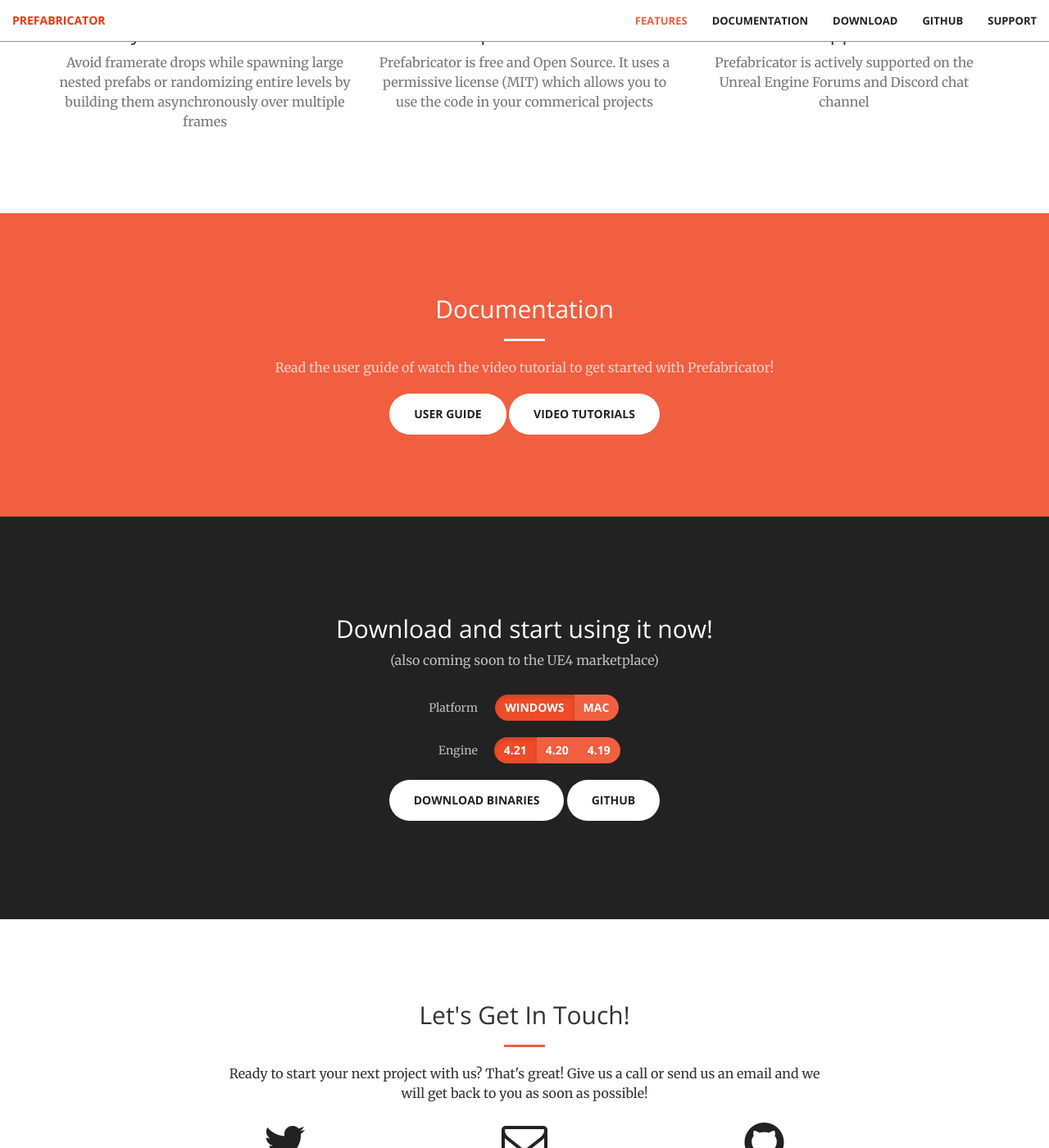
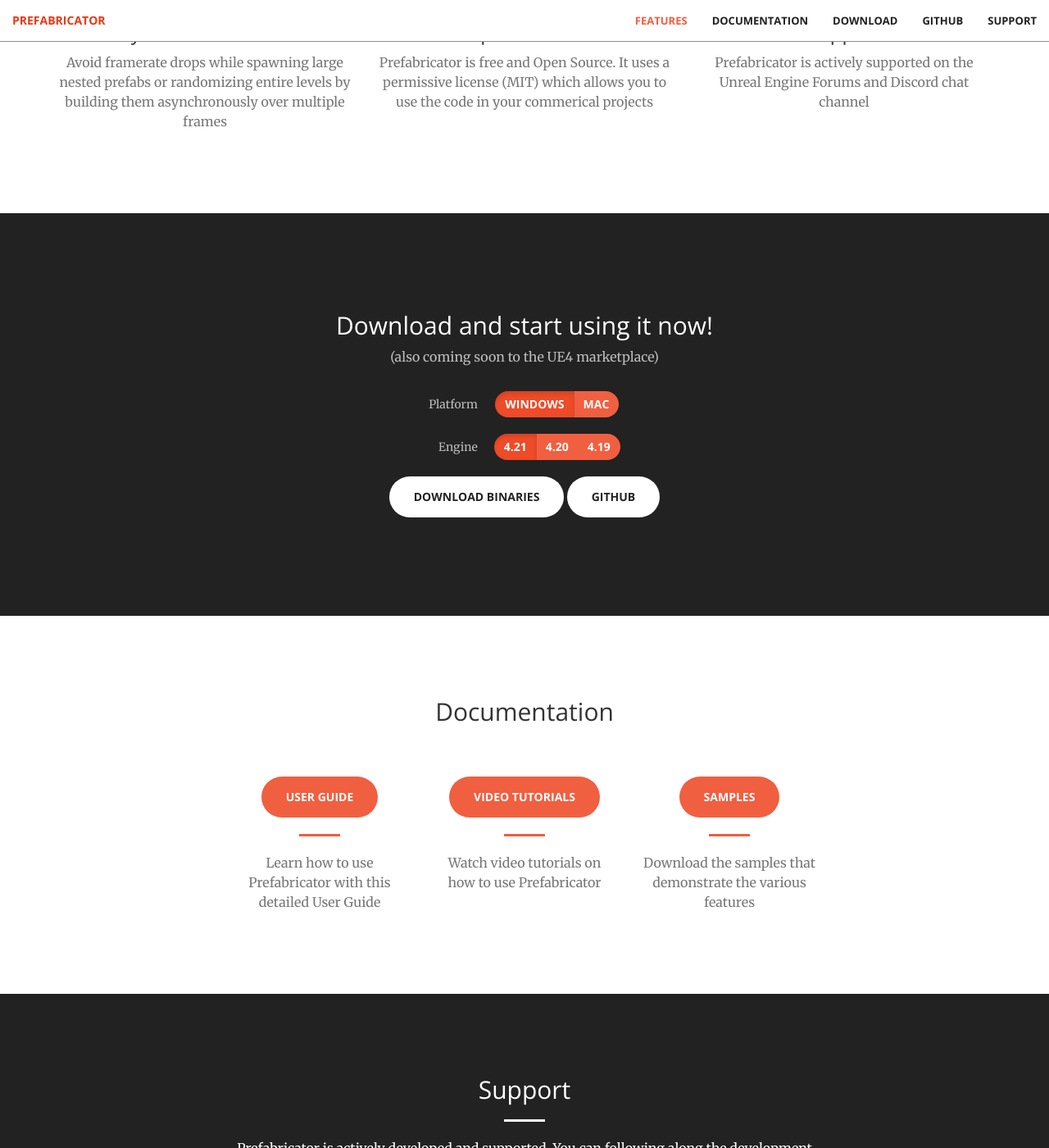
Before and after one commit to coderespawn/prefabricator-website, a Jekyll site: the page built from index.html, in a window 1280 px wide and 1400 px high, scrolled down 2182 px. Shown: the whole window at 82% size. Built offline with Jekyll 4.4.1, drawn with Linux system fonts in a browser that asks for light colours; some of the changed text lies outside the part shown.

Commit message:
Updated the website with more content

```diff
--- a/_config.yml
+++ b/_config.yml
@@ -1,12 +1,13 @@
 # Site settings
-title:
-email:
+title: Prefabricator
+email: ali.akbar@coderespawn.com
 description: > # this means to ignore newlines until "baseurl:"
 baseurl: "" # the subpath of your site, e.g. /blog/
-url: "" # the base hostname & protocol for your site
+url: "https://prefabricator.io" # the base hostname & protocol for your site
 
-twitter_username:
-github_username:
+twitter_username: coderespawn
+github_username: coderespawn
+discord_server: https://discord.gg/dRewTSU
 
 # Build settings
 markdown: kramdown
--- a/_includes/documentation.html
+++ b/_includes/documentation.html
@@ -1,12 +1,33 @@
-<section class="bg-primary" id="documentation">
+<section id="documentation">
     <div class="container">
         <div class="row">
             <div class="col-lg-8 col-lg-offset-2 text-center">
                 <h2 class="section-heading">Documentation</h2>
                 <hr class="light">
-                <p class="text-faded">Read the user guide of watch the video tutorial to get started with Prefabricator!</p>
-                <a href="#" class="btn btn-default btn-xl">User Guide</a>
-                <a href="#" class="btn btn-default btn-xl">Video Tutorials</a>
+
+				<div class="col-lg-4 col-md-4 text-center">
+					<div class="features-box">
+						<a href="http://docs.prefabricator.io" class="btn btn-default btn-xl btn-primary">User Guide</a>
+						<hr/>
+						<p class="text-muted">Learn how to use Prefabricator with this detailed User Guide</p>
+					</div>
+				</div>
+
+				<div class="col-lg-4 col-md-4 text-center">
+					<div class="features-box">
+						<a href="#" class="btn btn-default btn-xl btn-primary">Video Tutorials</a>
+						<hr/>
+						<p class="text-muted">Watch video tutorials on how to use Prefabricator</p>
+					</div>
+				</div>
+
+				<div class="col-lg-4 col-md-4 text-center">
+					<div class="features-box">
+						<a href="#" class="btn btn-default btn-xl btn-primary">Samples</a>
+						<hr/>
+						<p class="text-muted">Download the samples that demonstrate the various features</p>
+					</div>
+				</div>
             </div>
         </div>
     </div>
--- a/_includes/header.html
+++ b/_includes/header.html
@@ -1,30 +1,5 @@
 <header>
-	<style>
-
-	.modal-dialog {
-		  width: 1080px;
-		  margin: 30px auto;
-	}
-
-	.modal-body {
-	  position:relative;
-	  padding:0px;
-	}
-
-	.close {
-	  position:absolute;
-	  right:-30px;
-	  top:0;
-	  z-index:999;
-	  font-size:2rem;
-	  font-weight: normal;
-	  color:#fff;
-	  opacity:1;
-	}
-
-	</style>
-
-	<a href="https://github.com/coderespawn/prefabricator-ue4"><img style="position: absolute; top: 50px; left: 0; border: 0;" src="https://s3.amazonaws.com/github/ribbons/forkme_left_white_ffffff.png" alt="Fork me on GitHub"></a>
+	<a  target="_blank" href="https://github.com/coderespawn/prefabricator-ue4"><img style="position: absolute; top: 50px; left: 0; border: 0;" src="https://s3.amazonaws.com/github/ribbons/forkme_left_white_ffffff.png" alt="Fork me on GitHub"></a>
     <div class="header-content">
 	    <div class="header-content-inner">
             <h1>Prefabricator</h1>
@@ -41,28 +16,5 @@
     </div>
 
 
-	<!-- Modal -->
-	<div class="modal fade" id="myModal" tabindex="-1" role="dialog" aria-labelledby="exampleModalLabel" aria-hidden="true">
-	  <div class="modal-dialog" role="document">
-		<div class="modal-content">
-
-
-		  <div class="modal-body">
-
-		   <button type="button" class="close" data-dismiss="modal" aria-label="Close">
-			  <span aria-hidden="true">&times;</span>
-			</button>
-
-			<!-- 16:9 aspect ratio -->
-			<div class="embed-responsive embed-responsive-16by9">
-			  <iframe class="embed-responsive-item" src="" id="video"  allowscriptaccess="always"></iframe>
-			</div>
-
-
-		  </div>
-
-		</div>
-	  </div>
-	</div>
 
 </header>
--- /dev/null
+++ b/_includes/social.html
@@ -0,0 +1,19 @@
+<section id="social">
+	<div class="container">
+		<div class="row">
+
+			<div class="col-lg-2 col-lg-offset-4 text-center">
+				<a target="_blank" href="https://github.com/{{ site.github_username }}">
+				<i class="fa fa-github fa-3x wow bounceIn" data-wow-delay=".1s"></i>
+					<p class="text-muted">{{ site.github_username }}</p>
+				</a>
+			</div>
+			<div class="col-lg-2 text-center">
+				<a target="_blank" href="https://twitter.com/{{ site.twitter_username }}">
+					<i class="fa fa-twitter fa-3x wow bounceIn" data-wow-delay=".1s"></i>
+					<p class="text-muted">{{ site.twitter_username }}</p>
+				</a>
+			</div>
+		</div>
+	</div>
+</section>
--- a/_includes/support.html
+++ b/_includes/support.html
@@ -1,29 +1,42 @@
-<section id="support">
+<section id="support" class="bg-dark">
     <div class="container">
         <div class="row">
             <div class="col-lg-8 col-lg-offset-2 text-center">
-                <h2 class="section-heading">Let's Get In Touch!</h2>
-                <hr class="primary">
-                <p>Ready to start your next project with us? That's great! Give us a call or send us an email and we will get back to you as soon as possible!</p>
+                <h2 class="section-heading">Support</h2>
+                <hr class="light"/>
+				<p>
+				Prefabricator is actively developed and supported.    You can following along the development progress or reach
+				the developers through these channels
+				</p>
+
+				<div class="col-lg-4 col-md-4 text-center">
+					<div class="features-box">
+						<a href="#" class="btn btn-default btn-xl">Forum Support</a>
+						<hr class="light"/>
+						<p>
+							Post your queries or follow along the development progress
+							in the Unreal Engine Forums
+						</p>
+					</div>
+				</div>
+
+				<div class="col-lg-4 col-md-4 text-center">
+					<div class="features-box">
+						<a target="_blank" href="{{ site.discord_server }}" class="btn btn-default btn-xl">Discord Chat</a>
+						<hr class="light"/>
+						<p>Join our discord channel and chat with the developers and the community</p>
+					</div>
+				</div>
+
+				<div class="col-lg-4 col-md-4 text-center">
+					<div class="features-box">
+						<a href="mailto:{{ site.email }}" class="btn btn-default btn-xl">Email</a>
+						<hr class="light"/>
+						<p>Email the developer for support</p>
+						<p class="text-muted">{{ site.email }}</p>
+					</div>
+				</div>
             </div>
-        <div class="col-lg-2 col-lg-offset-2 text-center">
-            <a href="https://twitter.com/{{ site.twitter_username }}">
-                <i class="fa fa-twitter fa-3x wow bounceIn" data-wow-delay=".1s"></i>
-                <p>{{ site.twitter_username }}</p>
-            </a>
         </div>
-        <div class="col-lg-2 col-lg-offset-1 text-center">
-            <a href="mailto:{{ site.email }}">
-            <i class="fa fa-envelope-o fa-3x wow bounceIn" data-wow-delay=".1s"></i>
-                <p>{{ site.email }}</p>
-            </a>
-        </div>
-        <div class="col-lg-2 col-lg-offset-1 text-center">
-            <a href="https://github.com/{{ site.github_username }}">
-            <i class="fa fa-github fa-3x wow bounceIn" data-wow-delay=".1s"></i>
-                <p>{{ site.github_username }}</p>
-            </a>
-        </div>
-
     </div>
 </section>
--- /dev/null
+++ b/_includes/video_modal.html
@@ -0,0 +1,52 @@
+<style>
+
+.modal-dialog {
+	max-width: 1080px;
+	width: 80%;
+
+	margin: 30px auto;
+}
+
+.modal-body {
+  position:relative;
+  padding:0px;
+}
+
+.close {
+  position:absolute;
+  right:-30px;
+  top:0;
+  z-index:999;
+  font-size:2rem;
+  font-weight: normal;
+  color:#fff;
+  opacity:1;
+}
+
+</style>
+
+
+
+<!-- Modal -->
+<div class="modal fade" id="myModal" tabindex="-1" role="dialog" aria-labelledby="exampleModalLabel" aria-hidden="true">
+  <div class="modal-dialog" role="document">
+	<div class="modal-content">
+
+
+	  <div class="modal-body">
+
+	   <button type="button" class="close" data-dismiss="modal" aria-label="Close">
+		  <span aria-hidden="true">&times;</span>
+		</button>
+
+		<!-- 16:9 aspect ratio -->
+		<div class="embed-responsive embed-responsive-16by9">
+		  <iframe class="embed-responsive-item" src="" id="video"  allowscriptaccess="always"></iframe>
+		</div>
+
+
+	  </div>
+
+	</div>
+  </div>
+</div>
--- a/_layouts/front.html
+++ b/_layouts/front.html
@@ -5,11 +5,13 @@
 
 <body id="page-top">
   {% include nav.html %}
+  {% include video_modal.html %}
   {% include header.html %}
   {% include features.html %}
+  {% include download.html %}
   {% include documentation.html %}
-  {% include download.html %}
   {% include support.html %}
+  {% include social.html %}
   {% include scripts.html %}
 </body>
 
--- a/_sass/_base.scss
+++ b/_sass/_base.scss
@@ -325,6 +325,15 @@ header {
     font-size: 4em;
 }
 
+
+#social {
+    padding: 20px 0;
+}
+#social .fa {
+    color: $theme-dark;
+    font-size: 4em;
+}
+
 // Extras
 // -- Highlight Color Customization
 ::-moz-selection {
```
